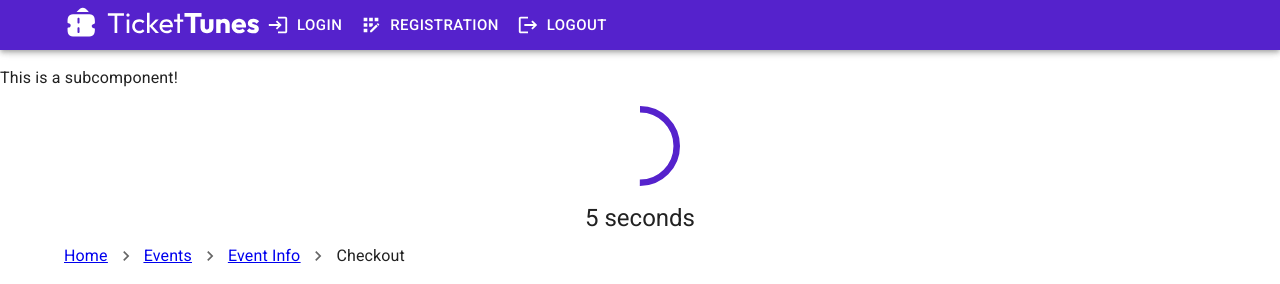
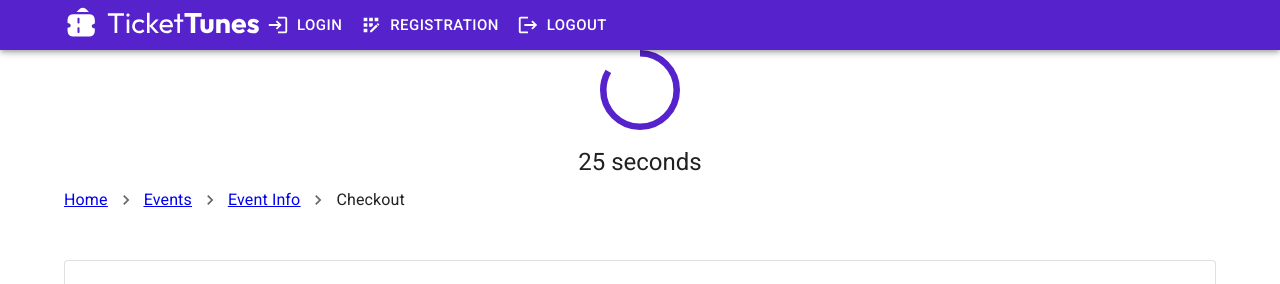
Before and after one commit to amelia-chew-2022/CS203-Project, a React (Create React App) app in the folder frontend/: page /checkout/1 in a window 1280 px wide. Shown: the top 284 px of the page. Built offline with nearby package versions, Linux system fonts and the light colour scheme.

Commit message:
commented out paragraph and made timeout 30sec

```diff
--- a/frontend/src/pages/Checkout.js
+++ b/frontend/src/pages/Checkout.js
@@ -47,8 +47,8 @@ function TimerComponent({ transaction }) {
   return (
     <div>
       {/* Your JSX goes here */}
-      <p>This is a subcomponent!</p>
-      <CountdownTimer initialCount={10} currTransaction={transaction}></CountdownTimer>
+      {/* <p>This is a subcomponent!</p> */}
+      <CountdownTimer initialCount={30} currTransaction={transaction}></CountdownTimer>
     </div>
   );
 }
```
